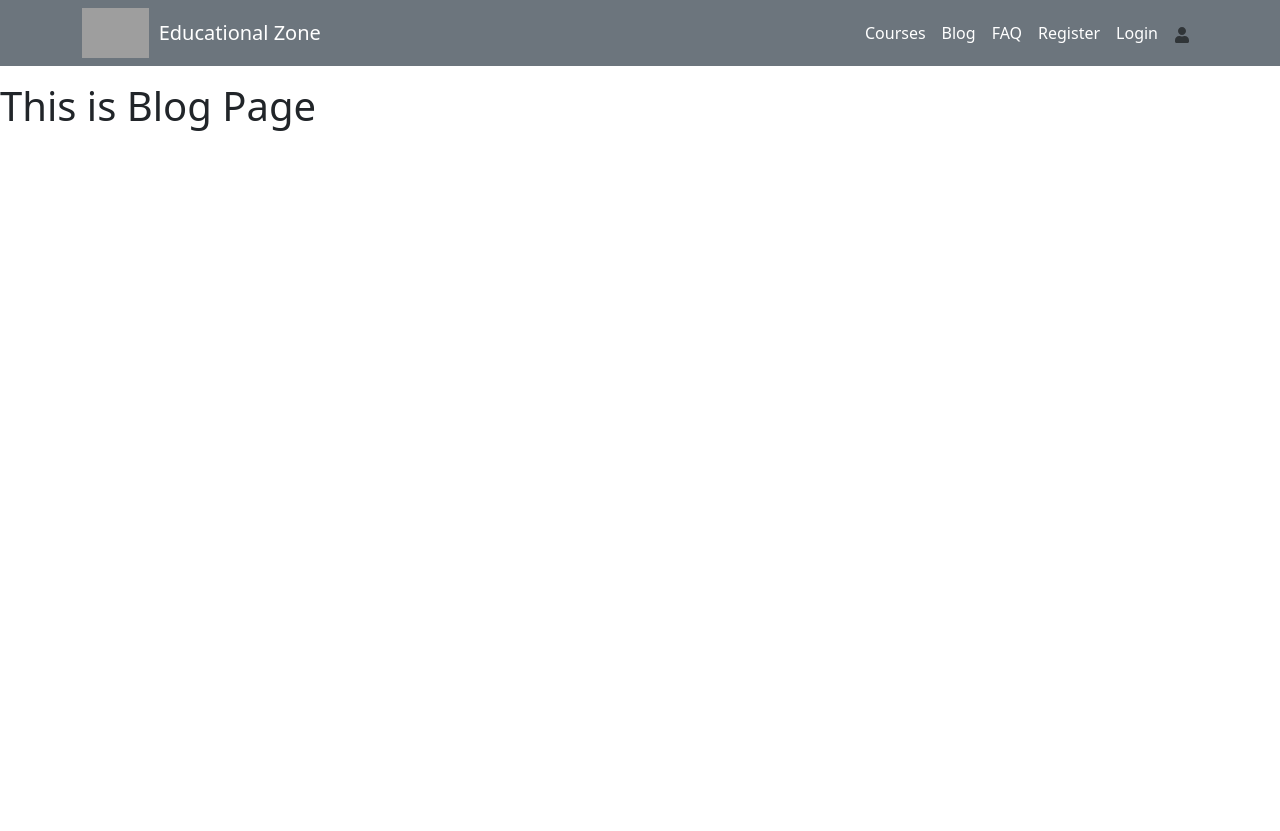
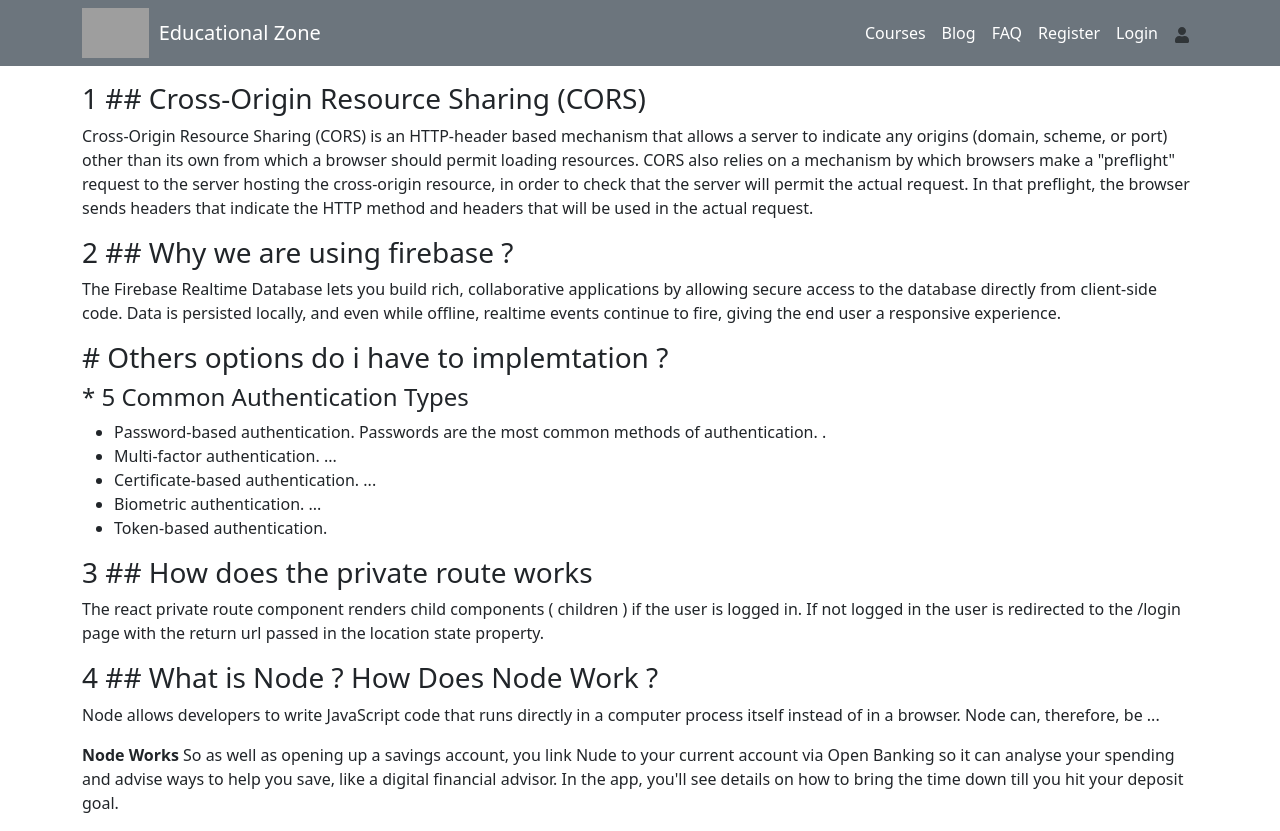
Before and after one commit to Mazharul430106/educational-zone-clientsite-repo, a React (Create React App) app: page /blog in a window 1280 px wide. Before the commit the page ends 800 px from the top, so only its background shows below. Built offline with nearby package versions, Linux system fonts and the light colour scheme; no server answers; grey boxes are pictures that could not be loaded.

Commit message:
added blog page

```diff
--- a/src/Pages/Blog/Blog.js
+++ b/src/Pages/Blog/Blog.js
@@ -1,10 +1,41 @@
 import React from 'react';
+import { Container } from 'react-bootstrap';
 
 const Blog = () => {
     return (
-        <div>
-            <h1>This is Blog Page</h1>
-        </div>
+        <Container>
+            <div>
+                <h3>1 ## Cross-Origin Resource Sharing (CORS)</h3>
+                <p>Cross-Origin Resource Sharing (CORS) is an HTTP-header based mechanism that allows a server to indicate any origins (domain, scheme, or port) other than its own from which a browser should permit loading resources. CORS also relies on a mechanism by which browsers make a "preflight" request to the server hosting the cross-origin resource, in order to check that the server will permit the actual request. In that preflight, the browser sends headers that indicate the HTTP method and headers that will be used in the actual request.</p>
+            </div>
+
+            <div>
+                <h3>2 ## Why we are using firebase ? </h3>
+                <p>The Firebase Realtime Database lets you build rich, collaborative applications by allowing secure access to the database directly from client-side code. Data is persisted locally, and even while offline, realtime events continue to fire, giving the end user a responsive experience.</p>
+                <h3># Others options do i have to implemtation ? </h3>
+                <h4>* 5 Common Authentication Types</h4>
+                <ul>
+                    <li>Password-based authentication. Passwords are the most common methods of authentication. .</li>
+                    <li>Multi-factor authentication. ...</li>
+                    <li>Certificate-based authentication. ...</li>
+                    <li>Biometric authentication. ...</li>
+                    <li>Token-based authentication.</li>
+                </ul>
+            </div>
+
+            <div>
+                <h3>3 ## How does the private route works</h3>
+                <p>The react private route component renders child components ( children ) if the user is logged in. If not logged in the user is redirected to the /login page with the return url passed in the location state property.</p>
+            </div>
+
+            <div>
+                <h3>4 ## What is Node ? How Does Node Work ?</h3>
+                <p>Node allows developers to write JavaScript code that runs directly in a computer process itself instead of in a browser. Node can, therefore, be ...</p>
+                <p><strong>Node Works</strong> So as well as opening up a savings account, you link Nude to your current account via Open Banking so it can analyse your spending and advise ways to help you save, like a digital financial advisor. In the app, you'll see details on how to bring the time down till you hit your deposit goal.</p>
+            </div>
+
+
+        </Container>
     );
 };
 
--- a/src/Pages/CheckOutInfo/CheckOutInfo.js
+++ b/src/Pages/CheckOutInfo/CheckOutInfo.js
@@ -1,16 +1,18 @@
 import React from 'react';
+import { Container } from 'react-bootstrap';
 
 import { useLoaderData } from 'react-router-dom';
 
 const CheckOutInfo = () => {
     const checkInfo = useLoaderData();
-    const {title, id} = checkInfo;
+    const {title, id, price} = checkInfo;
 
     return (
-        <div>
+        <Container>
             <h2>Id : {id}</h2>
-            <h1>Display Name : {title}</h1>
-        </div>
+            <h2>Display Name : {title}</h2>
+            <h3>Price : {price} Tk</h3>
+        </Container>
     );
 };
 
--- a/src/Pages/Login/Login.js
+++ b/src/Pages/Login/Login.js
@@ -1,16 +1,17 @@
-import React from 'react';
+import React, { useState } from 'react';
 import { Container } from 'react-bootstrap';
 import Button from 'react-bootstrap/Button';
 import Form from 'react-bootstrap/Form';
 import { useContext } from "react";
-import {AuthContext} from '../../Contexts/AuthProvider';
-import { FaFacebook,FaGoogle } from "react-icons/fa";
+import { AuthContext } from '../../Contexts/AuthProvider';
+import { FaFacebook, FaGoogle } from "react-icons/fa";
 import { FacebookAuthProvider, GoogleAuthProvider } from 'firebase/auth';
 import { Link, useNavigate, useLocation } from 'react-router-dom';
 
 const Login = () => {
 
-    const {loginUser, providerLogin} = useContext(AuthContext);
+    const { loginUser, providerLogin } = useContext(AuthContext);
+
     const navigate = useNavigate();
     const location = useLocation();
     const from = location.state?.from?.pathname || "/";
@@ -18,45 +19,47 @@ const Login = () => {
     const googleProvider = new GoogleAuthProvider();
     const facebookProvider = new FacebookAuthProvider();
 
-    const handleSubmitFormLogin = (event)=>{
+    const handleSubmitFormLogin = (event) => {
         event.preventDefault();
         const form = event.target;
         const email = form.email.value;
         const password = form.password.value;
         // console.log(email,password);
-        loginUser(email,password)
-        .then(result=>{
+        loginUser(email, password)
+            .then(result => {
                 const user = result.user;
                 form.reset();
                 console.log(user);
                 navigate(from, { replace: true });
+
             })
-        .catch(error=> {
-            console.error('error',error);
+            .catch(error => {
+                console.error('error', error);
+
             })
     }
 
-    const handleSignInGoogle = ()=>{
+    const handleSignInGoogle = () => {
         providerLogin(googleProvider)
             .then(result => {
                 const user = result.user;
                 console.log(user);
                 navigate(from, { replace: true });
             })
-        .catch(error=>{
-            console.log('error',error);
+            .catch(error => {
+                console.log('error', error);
             })
     }
 
-    const handleSignInFacebook = ()=>{
+    const handleSignInFacebook = () => {
         providerLogin(facebookProvider)
-        .then(result=>{
+            .then(result => {
                 const user = result.user;
                 console.log(user);
                 navigate(from, { replace: true });
             })
-        .catch(error=>{
-            console.log('error',error);
+            .catch(error => {
+                console.log('error', error);
             })
     }
 
@@ -72,6 +75,12 @@ const Login = () => {
                     <Form.Label>Password</Form.Label>
                     <Form.Control type="password" name='password' placeholder="Password" required />
                 </Form.Group>
+                <Form.Group>
+                    <Form.Text className="text-muted">
+
+                    </Form.Text>
+                </Form.Group>
+
                 <Button variant="primary" type="submit" className='w-100 mt-3'>
                     Login
                 </Button>
--- a/src/Pages/Routes/Route/Route.js
+++ b/src/Pages/Routes/Route/Route.js
@@ -63,7 +63,7 @@ export const routes = createBrowserRouter([
     },
     {
         path: '*',
-        element: <div className="text-center">Data Not Found</div>
+        element: <div className="text-center fs-1">Data Not Found</div>
     }
 
 ]);
```
Lines whose indentation alone changed are shown as unchanged.
